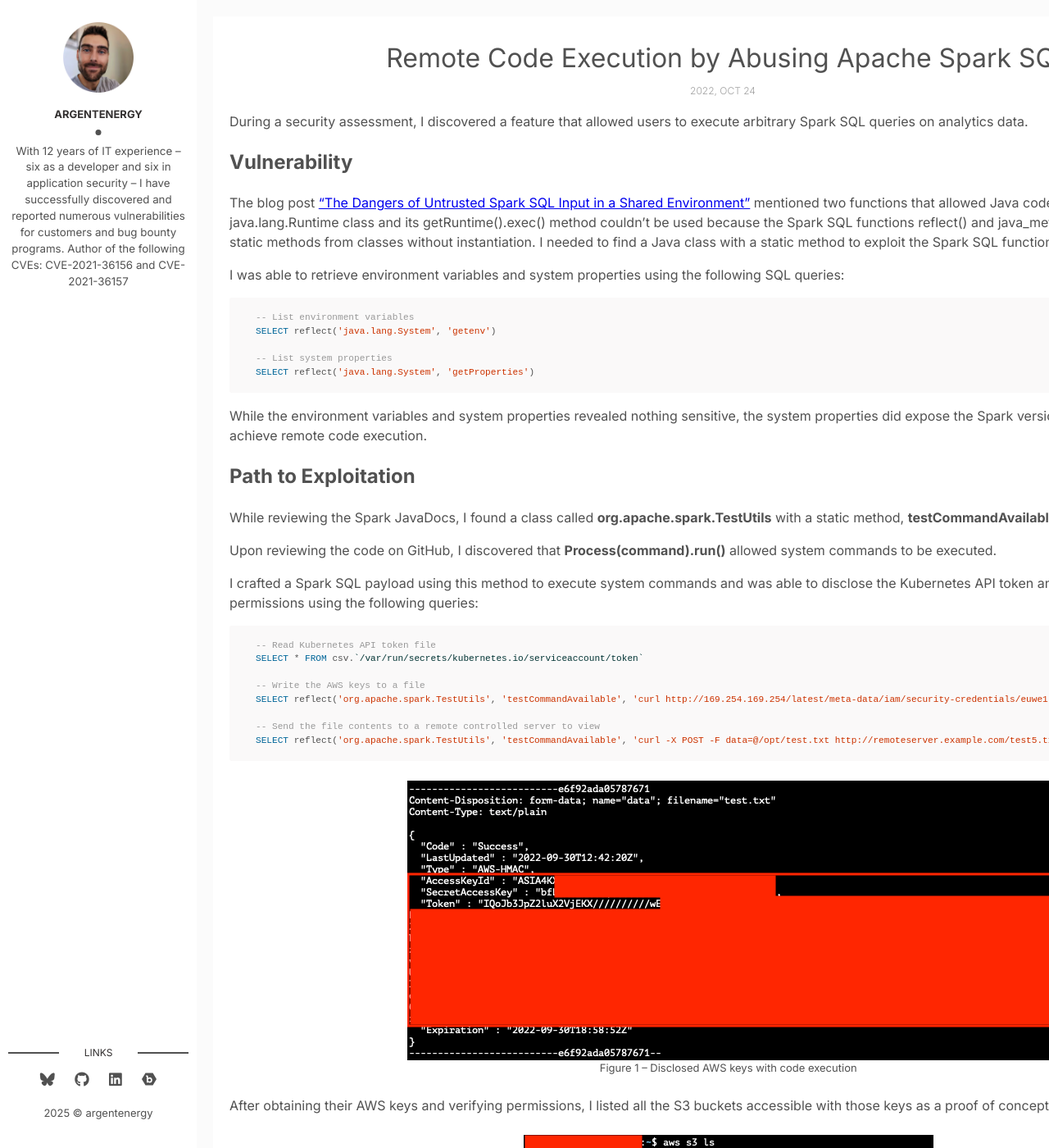
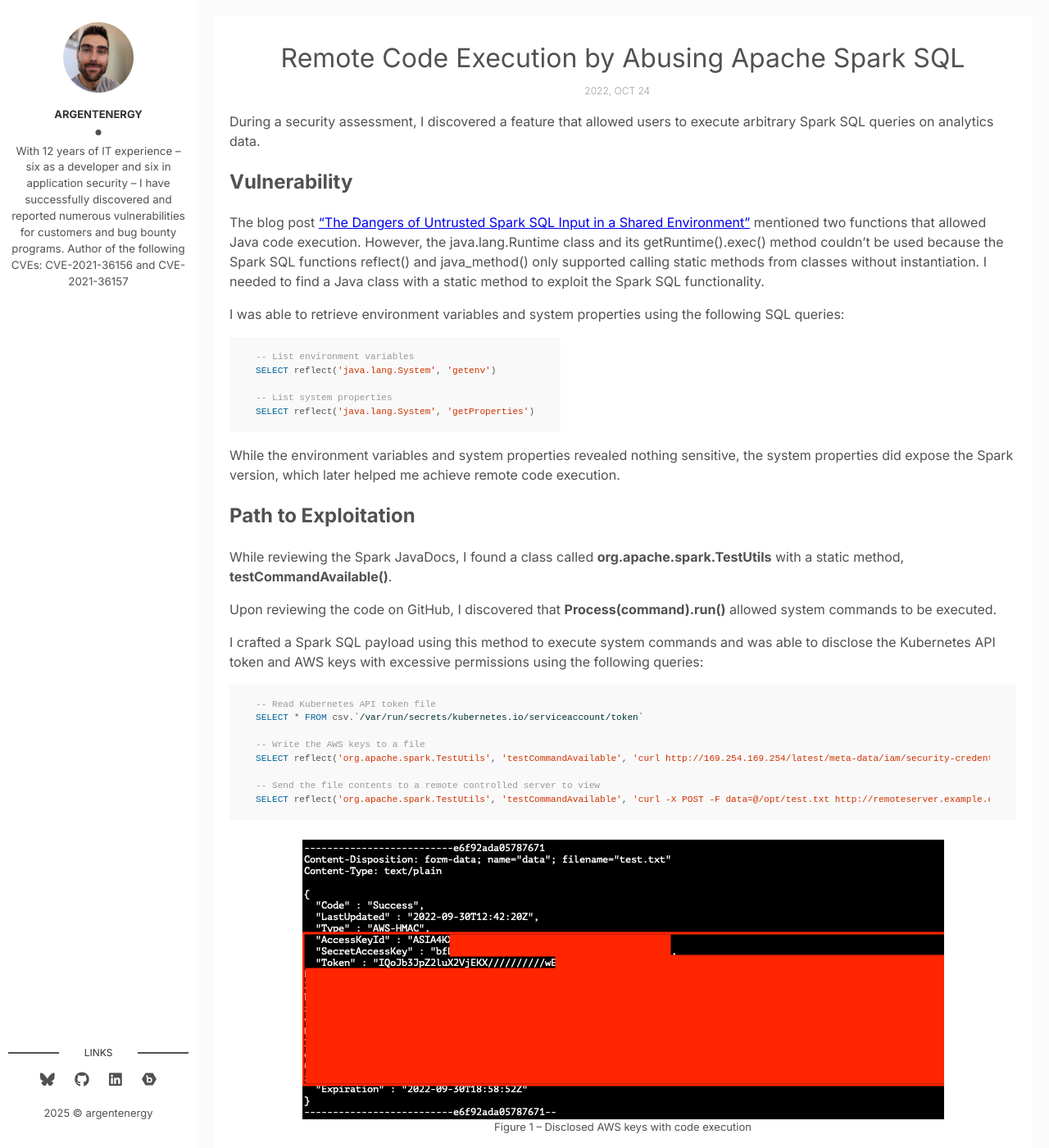
Before and after one commit to ArgentEnergy/argentenergy.github.io, a Jekyll site: the page built from _posts/2022-10-24-rce-apache-spark-sql.md, in a window 1280 px wide and 1400 px high. Shown: the whole window at 82% size. Built offline with Jekyll 4.4.1, drawn with Linux system fonts in a browser that asks for light colours.

Commit message:
Update main.css
Fixed code blocks width to never exceed the page and to fit the contents.

```diff
--- a/assets/css/main.css
+++ b/assets/css/main.css
@@ -432,6 +432,8 @@ template {
   font-weight: 400;
   -webkit-border-radius: 3px;
           border-radius: 3px;
+  max-width: 75vw;
+  width: fit-content;
 }
 
 .highlight .hll {
```
